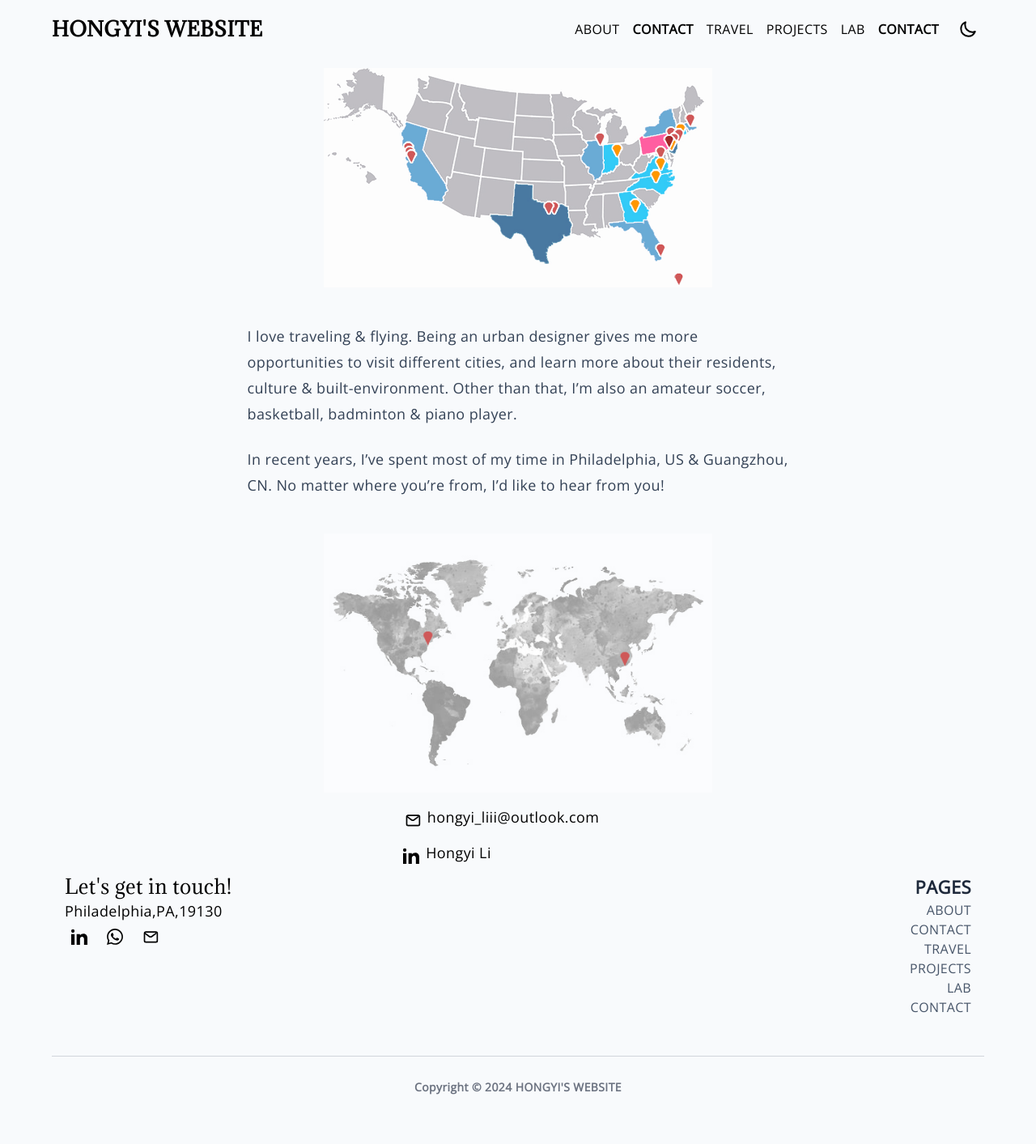
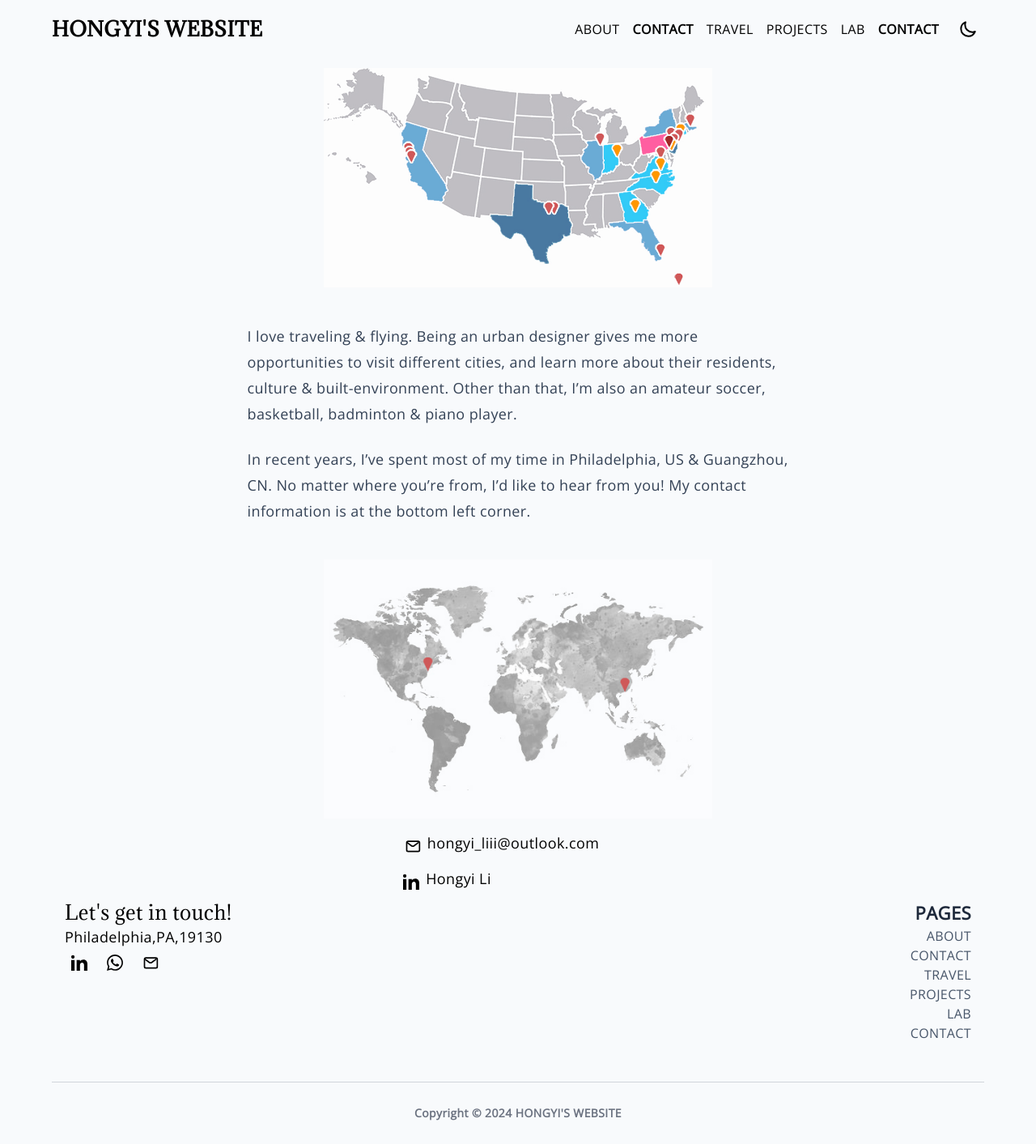
Before and after one commit to hongyili-hl/hongyili-hl.github.io, a Jekyll site: the page built from tags.md, in a window 1280 px wide. Shown: the whole page at 81% size. Built offline with Jekyll 4.4.1, drawn with Linux system fonts in a browser that asks for light colours; before the commit the page ends 1381 px from its top, so only the background shows below that.

Commit message:
Update tags.md

```diff
--- a/tags.md
+++ b/tags.md
@@ -6,4 +6,4 @@ permalink: /contact/
 
 I love traveling & flying. Being an urban designer gives me more opportunities to visit different cities, and learn more about their residents, culture & built-environment. Other than that, I’m also an amateur soccer, basketball, badminton & piano player.
 
-In recent years, I've spent most of my time in Philadelphia, US & Guangzhou, CN. No matter where you're from, I'd like to hear from you!
+In recent years, I've spent most of my time in Philadelphia, US & Guangzhou, CN. No matter where you're from, I'd like to hear from you! My contact information is at the bottom left corner.
```
